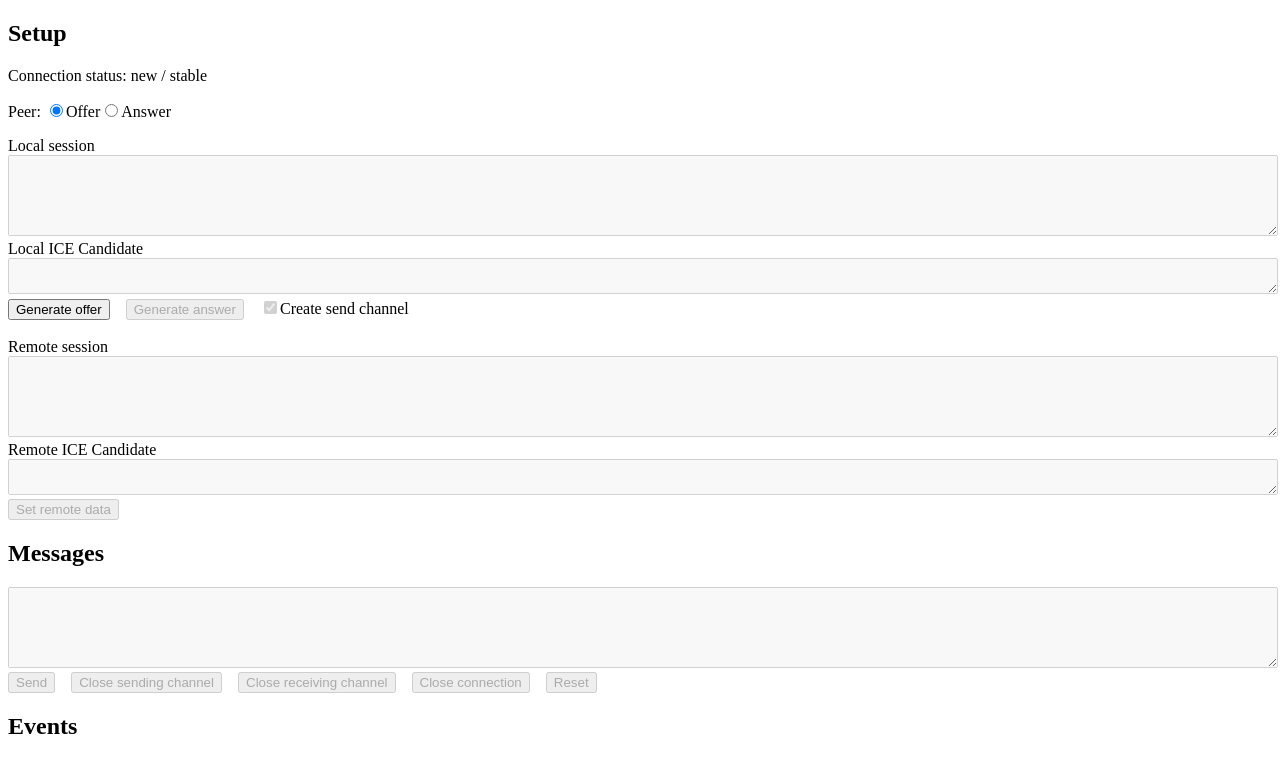
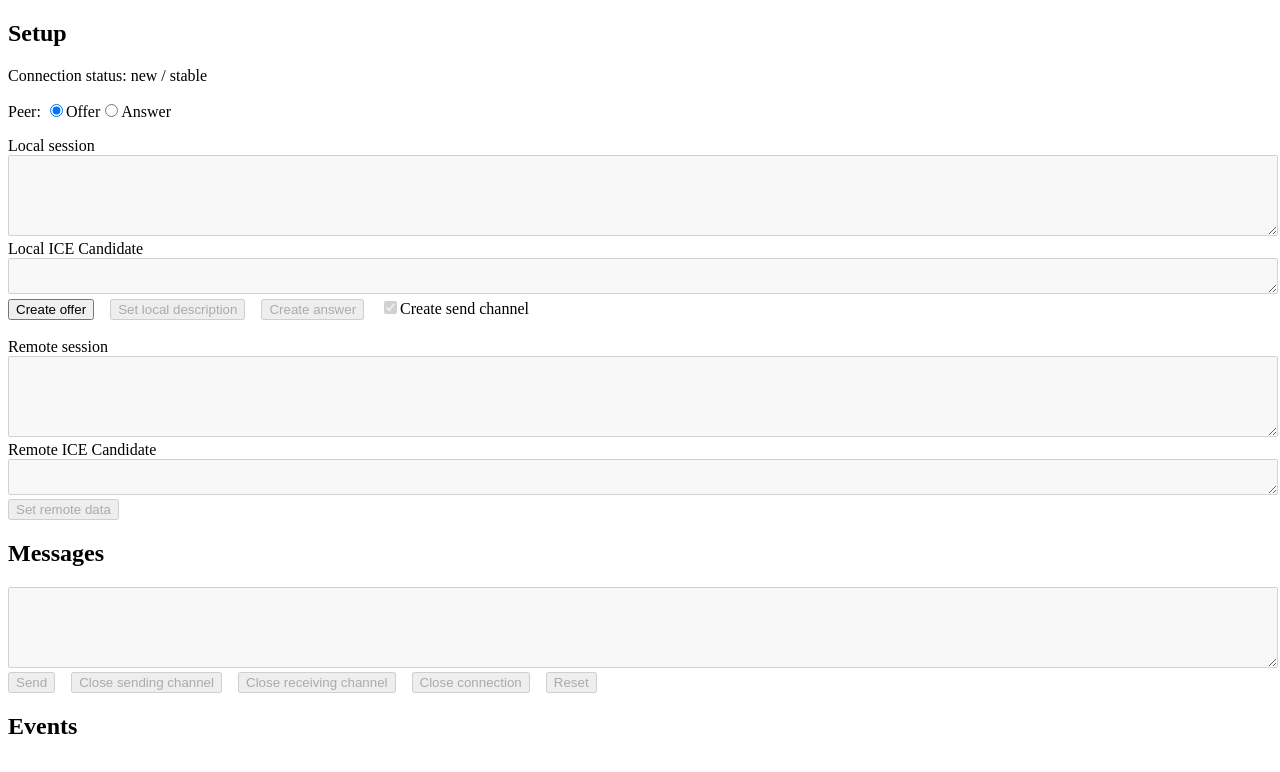
Before and after one commit to capelski/webrtc-example, a React app: page / in a window 1280 px wide. Shown: the top 772 px of the page. Built offline with nearby package versions, Linux system fonts and the light colour scheme.

Commit message:
Extract setLocalDescription calls

```diff
--- a/src/index.tsx
+++ b/src/index.tsx
@@ -1,6 +1,9 @@
 import React, { useEffect, useState } from 'react';
 import * as ReactDOMClient from 'react-dom/client';
 import { RTCWrapper, RTCWrapperHandlers } from './rtc-wrapper';
+
+// TODO Option to remove logic checks
+// TODO Remove Offer/Answer radio buttons
 
 enum ConnectionMode {
     offer = 'offer',
@@ -98,16 +101,20 @@ function App() {
         setRtcWrapper(new RTCWrapper());
     }
 
-    async function generateOffer() {
+    async function createOffer() {
         rtcWrapper.createSendChannel('offerToAnswer');
-        await rtcWrapper.setOffer();
+        await rtcWrapper.createOffer();
     }
 
-    async function generateAnswer() {
+    async function createAnswer() {
         if (createSendChannel) {
             rtcWrapper.createSendChannel('answerToOffer');
         }
-        await rtcWrapper.setAnswer();
+        await rtcWrapper.createAnswer();
+    }
+
+    function setLocalDescription() {
+        rtcWrapper.setLocalDescription();
     }
 
     async function setRemoteData() {
@@ -122,11 +129,26 @@ function App() {
     }, [rtcWrapper]);
 
     const disableConnectionMode = !rtcWrapper.isNewStatus;
-    const disableGenerateOffer = connectionMode !== ConnectionMode.offer || !rtcWrapper.isNewStatus;
+    const disableGenerateOffer =
+        connectionMode !== ConnectionMode.offer ||
+        !rtcWrapper.isNewStatus ||
+        !!rtcWrapper.sessionInit;
+    const disableSetLocalDescription = !(
+        (connectionMode === ConnectionMode.offer &&
+            rtcWrapper.isNewStatus &&
+            !!rtcWrapper.sessionInit) ||
+        (connectionMode === ConnectionMode.answer &&
+            rtcWrapper.hasRemoteOffer &&
+            !!rtcWrapper.sessionInit)
+    );
     const disableGenerateAnswer =
-        connectionMode !== ConnectionMode.answer || !rtcWrapper.hasRemoteOffer;
+        connectionMode !== ConnectionMode.answer ||
+        !rtcWrapper.hasRemoteOffer ||
+        !!rtcWrapper.sessionInit;
     const disableCreateSendChannel =
-        connectionMode === ConnectionMode.offer || !rtcWrapper.hasRemoteOffer;
+        connectionMode === ConnectionMode.offer ||
+        !rtcWrapper.hasRemoteOffer ||
+        !!rtcWrapper.sessionInit;
     const disableSetRemoteData = !(
         (connectionMode === ConnectionMode.offer && rtcWrapper.awaitingRemoteAnswer) ||
         (connectionMode === ConnectionMode.answer && rtcWrapper.isNewStatus)
@@ -187,12 +209,16 @@ function App() {
                         }
                     ></textarea>
                     <br />
-                    <button onClick={generateOffer} disabled={disableGenerateOffer}>
-                        Generate offer
+                    <button onClick={createOffer} disabled={disableGenerateOffer}>
+                        Create offer
                     </button>
                     &emsp;
-                    <button onClick={generateAnswer} disabled={disableGenerateAnswer}>
-                        Generate answer
+                    <button onClick={setLocalDescription} disabled={disableSetLocalDescription}>
+                        Set local description
+                    </button>
+                    &emsp;
+                    <button onClick={createAnswer} disabled={disableGenerateAnswer}>
+                        Create answer
                     </button>
                     &emsp;
                     <input
--- a/src/rtc-wrapper.ts
+++ b/src/rtc-wrapper.ts
@@ -149,17 +149,20 @@ export class RTCWrapper {
         };
     }
 
-    async setOffer() {
+    async createOffer() {
         this.sessionInit = await this.connection.createOffer();
         this.events.dispatchEvent(
             new CustomEvent(RTCWrapperEvents.offerCreated, {
                 detail: this.sessionInit,
             }),
         );
-        // This operation will generate several ice candidates if a channel has been created by this peer
+        return this.sessionInit;
+    }
+
+    setLocalDescription() {
+        // This operation will generate several ice candidates if a channel has been created by either peer
         // and an internet connection is available
-        await this.connection.setLocalDescription(this.sessionInit);
-        return this.sessionInit;
+        return this.connection.setLocalDescription(this.sessionInit);
     }
 
     async setRemoteData(sessionInit: RTCSessionDescriptionInit, candidate?: RTCIceCandidate) {
@@ -167,16 +170,13 @@ export class RTCWrapper {
         await this.connection.addIceCandidate(candidate);
     }
 
-    async setAnswer() {
+    async createAnswer() {
         this.sessionInit = await this.connection.createAnswer();
         this.events.dispatchEvent(
             new CustomEvent(RTCWrapperEvents.answerCreated, {
                 detail: this.sessionInit,
             }),
         );
-        // This operation will generate several ice candidates if a channel has been created by either peer
-        // and an internet connection is available
-        await this.connection.setLocalDescription(this.sessionInit);
         return this.sessionInit;
     }
 
```
